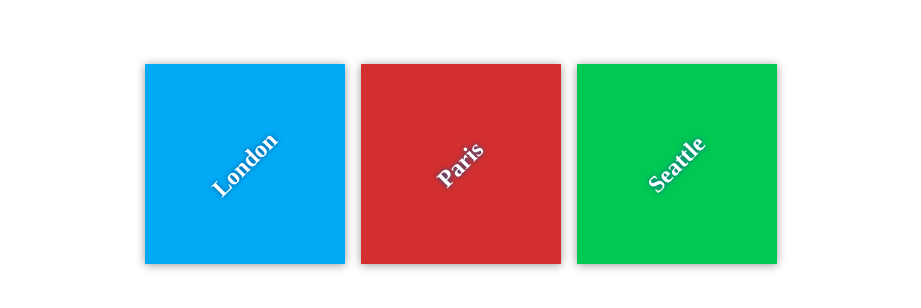
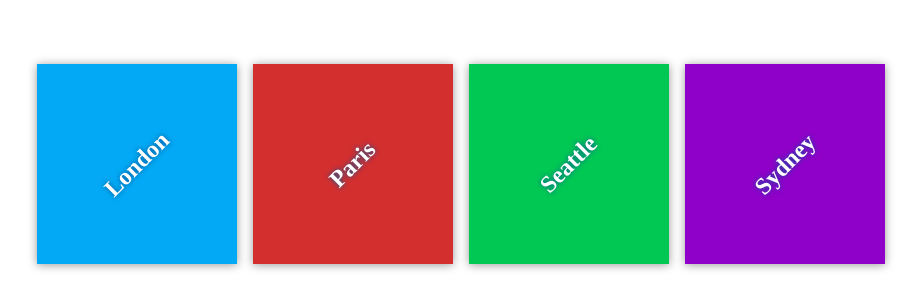
Before and after one commit to pepper-seattle/my-travel-plans, a plain HTML site: page index.html in a window 1280 px wide. Shown: the part 236-544 px from the top of the page, without its empty margins (179-1100 px from the left). Drawn offline with Linux system fonts and the light colour scheme.

Commit message:
added sydney

```diff
--- a/css/app.css
+++ b/css/app.css
@@ -62,3 +62,7 @@ h2 {
 #seattle {
   background-color: #00C853;
 }
+
+#sydney {
+  background-color: rgb(143, 0, 200);
+}
--- a/index.html
+++ b/index.html
@@ -21,6 +21,10 @@
             <div class="destination" id="seattle">
                 <h2>Seattle</h2>
             </div>
+
+            <div class="destination" id="sydney">
+                <h2>Sydney</h2>
+            </div>
         </div>
     </div>
 
```
